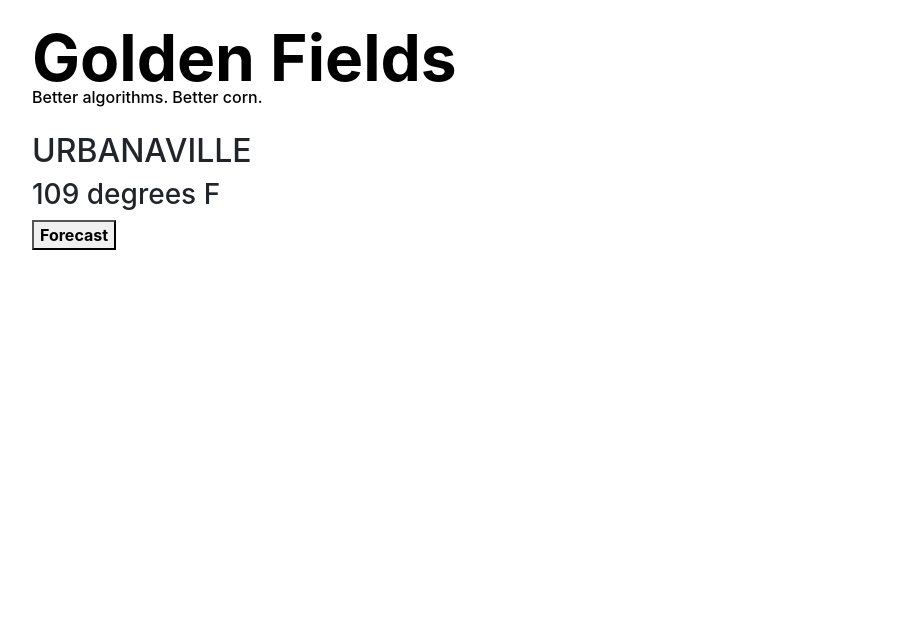
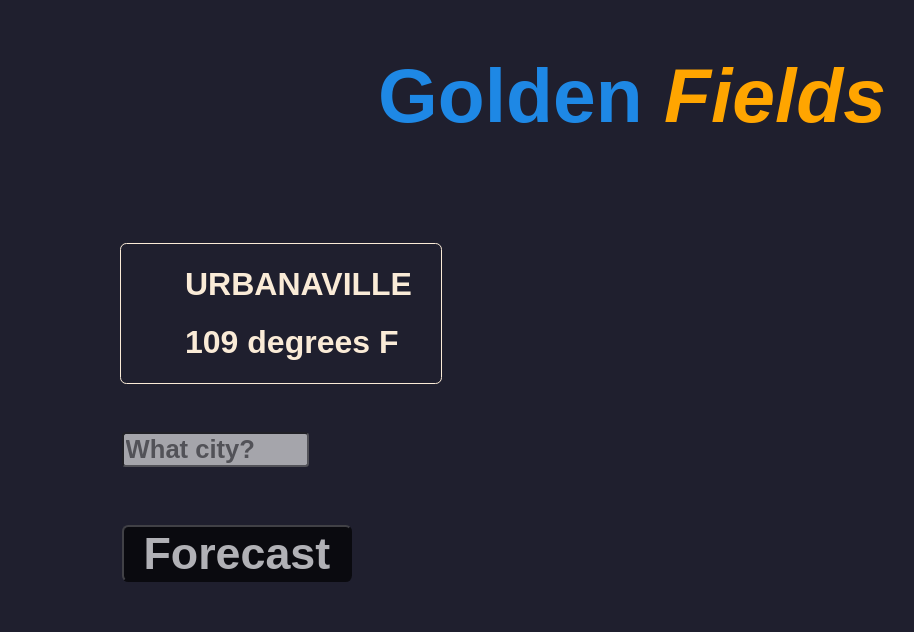
Before and after one commit to Arthur-S-Huang/GoldenFields, a Django app: page /forecaster/ in a window 1280 px wide. Shown: the top 632 px of the page, without its empty margins (8-922 px from the left). Run offline with Django 3.2, Linux system fonts and the light colour scheme; some libraries are stand-ins or nearby versions.

Commit message:
added some style to index

```diff
--- /dev/null
+++ b/goldenfields/forecaster/static/forecaster/result.css
@@ -0,0 +1,3 @@
+h1 {
+    color: red;
+}
--- /dev/null
+++ b/goldenfields/forecaster/static/forecaster/style.css
@@ -0,0 +1,67 @@
+body {
+  background-color: #1f1f2e;
+  color: #FAEBD7
+}
+#pageTitle {
+    color: white;
+    font-size: 6vw;
+    font-family: sans-serif;
+    text-align: center;
+}
+#golden {
+    color: #1E88E5;
+}
+#fields {
+    color: orange;
+    font-style: italic;
+}
+#introParagraph {
+    width: 25vw;
+    position: absolute;
+    top: 19vw;
+    left: 10vw;
+    border-style: solid;
+    border-width: 1px;
+    border-radius: 0.5vw;
+}
+#introParagraph h1 {
+    position: relative;
+    left: 5vw;
+    font-family: sans-serif;
+}
+#forecast {
+    position: absolute;
+    top: 45vw;
+}
+input {
+    position: absolute;
+    bottom: 13vw;
+    left: 9.5vw;
+    opacity: 0.6;
+    width: 14vw;
+    font-size: 2vw;
+    font-weight: bold;
+    background: white;
+    border-radius: 0.3vw;
+}
+input:hover{
+    background: #33ffff;
+}
+#button {
+    position: relative;
+    left: 9.5vw;
+    bottom: 4vw;
+    width: 18vw;
+    font-size: 3.5vw;
+    font-family: sans-serif;
+    font-weight: bold;
+    color: white;
+    border-radius: 0.5vw;
+}
+#button:default {
+    background: black;
+    opacity: 0.65;
+}
+#button:hover {
+    background: pink;
+}
--- a/goldenfields/forecaster/templates/forecaster/index.html
+++ b/goldenfields/forecaster/templates/forecaster/index.html
@@ -4,56 +4,27 @@
 
 <html lang="en">
   <head>
-    <meta charset="utf-8" />
-    <link rel="shortcut icon" href="%PUBLIC_URL%/favicon.ico" />
-    <meta name="viewport" content="width=device-width, initial-scale=1" />
-    <meta name="theme-color" content="#000000" />
-    <meta
-      name="description"
-      content="Web site created using godtier skills"
-    />
-    <link rel="stylesheet" href="https://stackpath.bootstrapcdn.com/bootstrap/4.1.3/css/bootstrap.min.css" integrity="sha384-MCw98/SFnGE8fJT3GXwEOngsV7Zt27NXFoaoApmYm81iuXoPkFOJwJ8ERdknLPMO" crossorigin="anonymous">
+    <link href="{% static 'forecaster/style.css' %}" rel="stylesheet">
 
-    <style>
-        ::placeholder { /* Firefox, Chrome, Opera */
-            opacity: 0.5;
-	    color: white;
-        }
-
-        :-ms-input-placeholder { /* Internet Explorer 10-11 */
-            opacity: 0.5;
-	    color: white;
-        }
-
-        ::-ms-input-placeholder { /* Microsoft Edge */
-            opacity: 0.5;
-	    color: white;
-        }
-    </style>
-
-      <title>Golden Fields</title>
+    <title>Golden Fields</title>
   </head>
 
   <body>
-
-      <div style="padding-top: 2em; padding-left:2.5em;">
-
-          <h1 style="font-size: 4em; line-height: 80%; color: black;"><strong>Golden Fields</strong></h1>
-          <h6 style="color: black; line-height: 80%; padding-bottom: 1.25em;">Better algorithms. Better corn.</h6>
-
+      <div id="title">
+          <h1 id="pageTitle"><strong><span id="golden">Golden<span> <span id="fields">Fields</span></strong></h1>
             {% if error_message %}<p><strong>{{ error_message }}</strong></p>{% endif %}
-
-
-            <h2>{{ current_location }}</h2>
-            <h3>{{ current_temp }}</h3>
-
-
-            <form class="form-signin" method="POST" action="/forecaster/predict/">
-                  <button type="submit"><strong>Forecast</strong></button>
-            </form>
-
+      </div>
+      <div id="introParagraph">
+          <h1>{{ current_location }}</h2>
+          <h1>{{ current_temp }}</h3>
       </div>
 
+      <div id="forecast">
+          <form class="form-signin" method="POST" action="/forecaster/predict/">
+              <input type="text" id="locText" name="location" placeholder="What city?">
+              <button type="submit" id="button"><strong>Forecast</strong></button>
+          </form>
+      </div>
   </body>
 
 </html>
```
Also changed, not shown: goldenfields/forecaster/templates/forecaster/results.html (+6 -31 lines), 1 other file.
